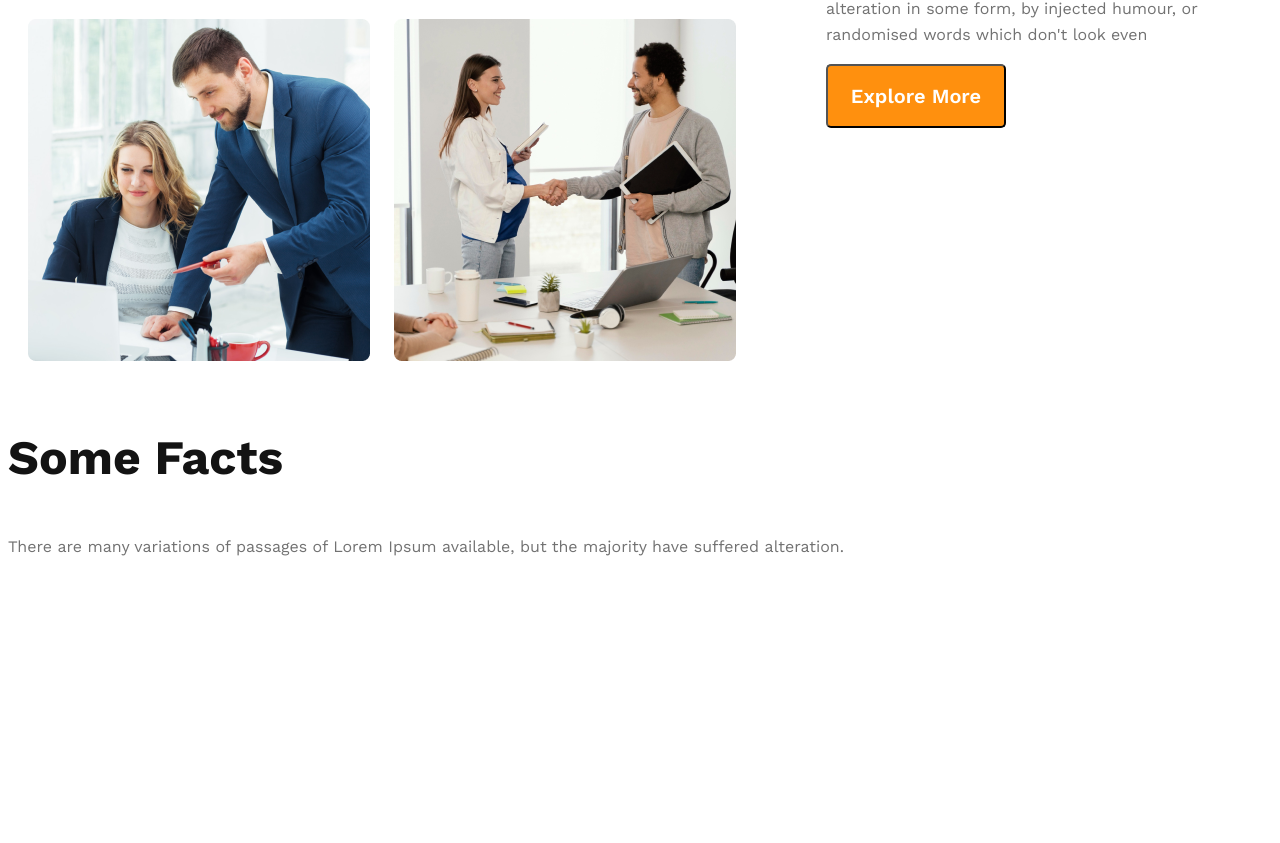
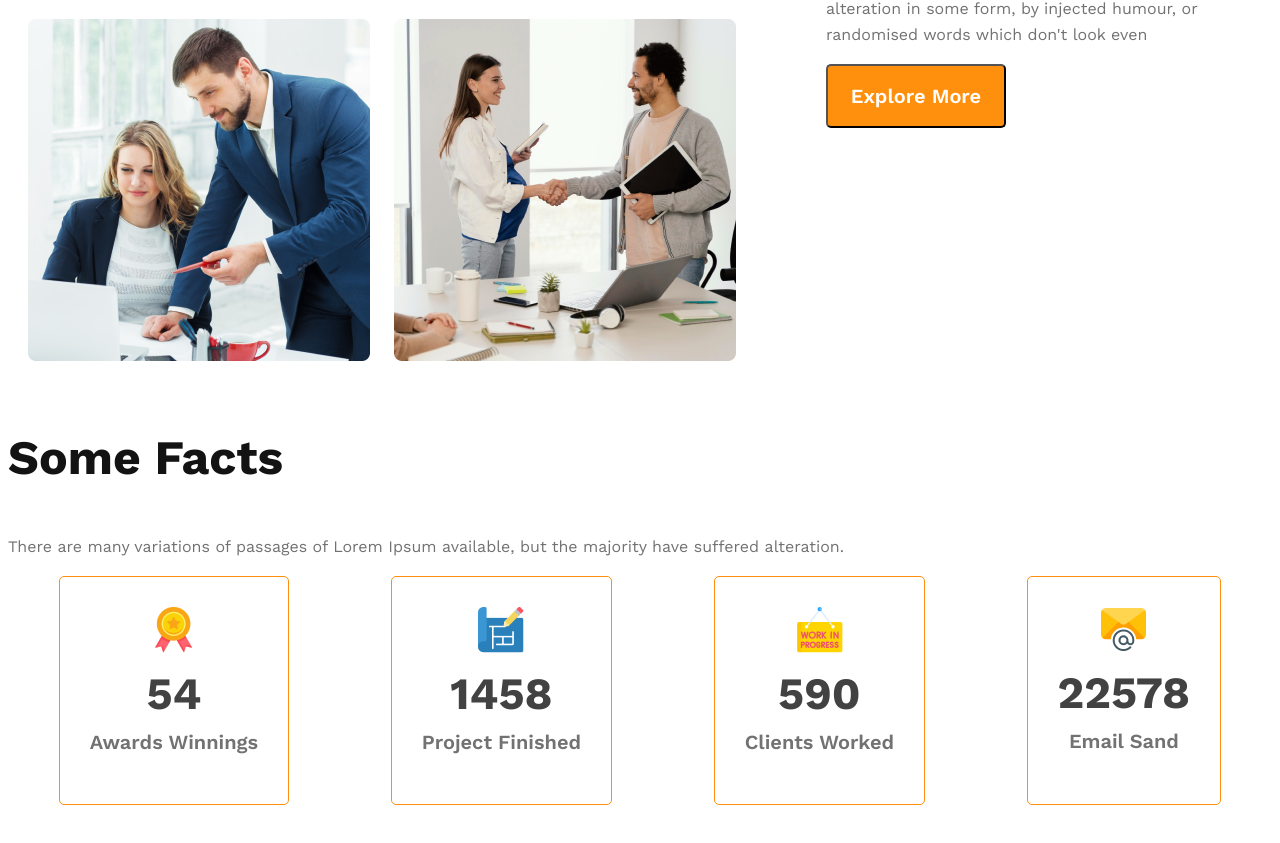
Before and after one commit to mahim7172/G3-Architect-website, a plain HTML site: page index.html in a window 1280 px wide. Shown: the part 1512-2355 px from the top of the page. Before the commit the page ends 2142 px from the top, so only its background shows below. Drawn offline with nearby package versions, Linux system fonts and the light colour scheme.

Commit message:
added some png and titles

```diff
--- a/index.html
+++ b/index.html
@@ -61,6 +61,28 @@
             <h3 class="g3">Some Facts</h3>
             <p class="peragraf">There are many variations of passages of Lorem Ipsum available, but the majority have suffered
                 alteration.</p>
+                <div class="facts-card-container">
+                    <div class="card">
+                        <img src="./images/icons/ribon.png" alt="">
+                        <h2 class="card-title">54</h2>
+                        <p class="card-pera">Awards Winnings</p>
+                    </div>
+                    <div class="card">
+                        <img src="./images/icons/projects.png" alt="">
+                        <h2 class="card-title">1458</h2>
+                        <p class="card-pera">Project Finished</p>
+                    </div>
+                    <div class="card">
+                        <img src="./images/icons/customers.png" alt="">
+                        <h2 class="card-title">590</h2>
+                        <p class="card-pera">Clients Worked</p>
+                    </div>
+                    <div class="card">
+                        <img src="./images/icons/email.png" alt="">
+                        <h2 class="card-title">22578</h2>
+                        <p class="card-pera">Email Sand</p>
+                    </div>
+                </div>
         </section>
 
     </main>
--- a/styles.css
+++ b/styles.css
@@ -103,7 +103,32 @@ padding-right: 70px;
     color:#FF900E;
 }
 
+/* facts card */
+.facts-card-container{
+    display: flex;
+    justify-content: space-around;
 
+}
+.facts-card-container .card{
+    border:1px solid #FF900E;
+    border-radius: 5px;
+    text-align: center;
+    padding: 30px;
+}
+.facts-card-container .card-title{
+font-size: 2.8rem;
+color:#424242;
+margin-top: 10px;
+margin-bottom: 10px;
+}
+.facts-card-container .card-pera{
+    color:#727272;
+    font-weight: 600;
+    font-size: 1.25rem;
+    margin-top: 5px;
+
+
+}
 /* responsive styles */
 /* mobile */
 @media screen and (max-width:576px) {
```
